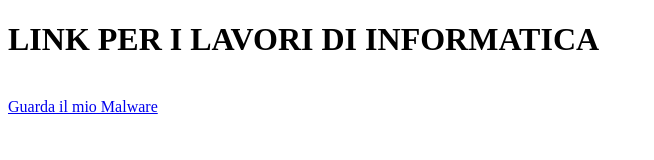
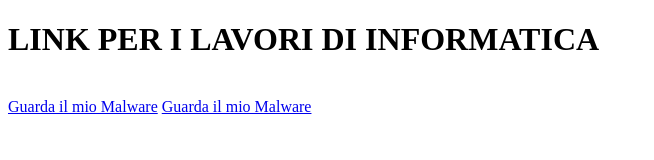
Before and after one commit to Simon-700/Simon-700.github.io.InformaticaCSSHtml, a plain HTML site: page index.html in a window 1280 px wide. Shown: the whole page, without its empty margins (0-654 px from the left). Drawn offline with Linux system fonts and the light colour scheme.

Commit message:
Update index.html

```diff
--- a/index.html
+++ b/index.html
@@ -5,4 +5,5 @@
 <h1>LINK PER I LAVORI DI INFORMATICA</h1>
 <br/>
 <a href="malware.html">Guarda il mio Malware</a>
+  <a href="Esercizio con pulsanti.html">Guarda il mio Malware</a>
 </head>
```
